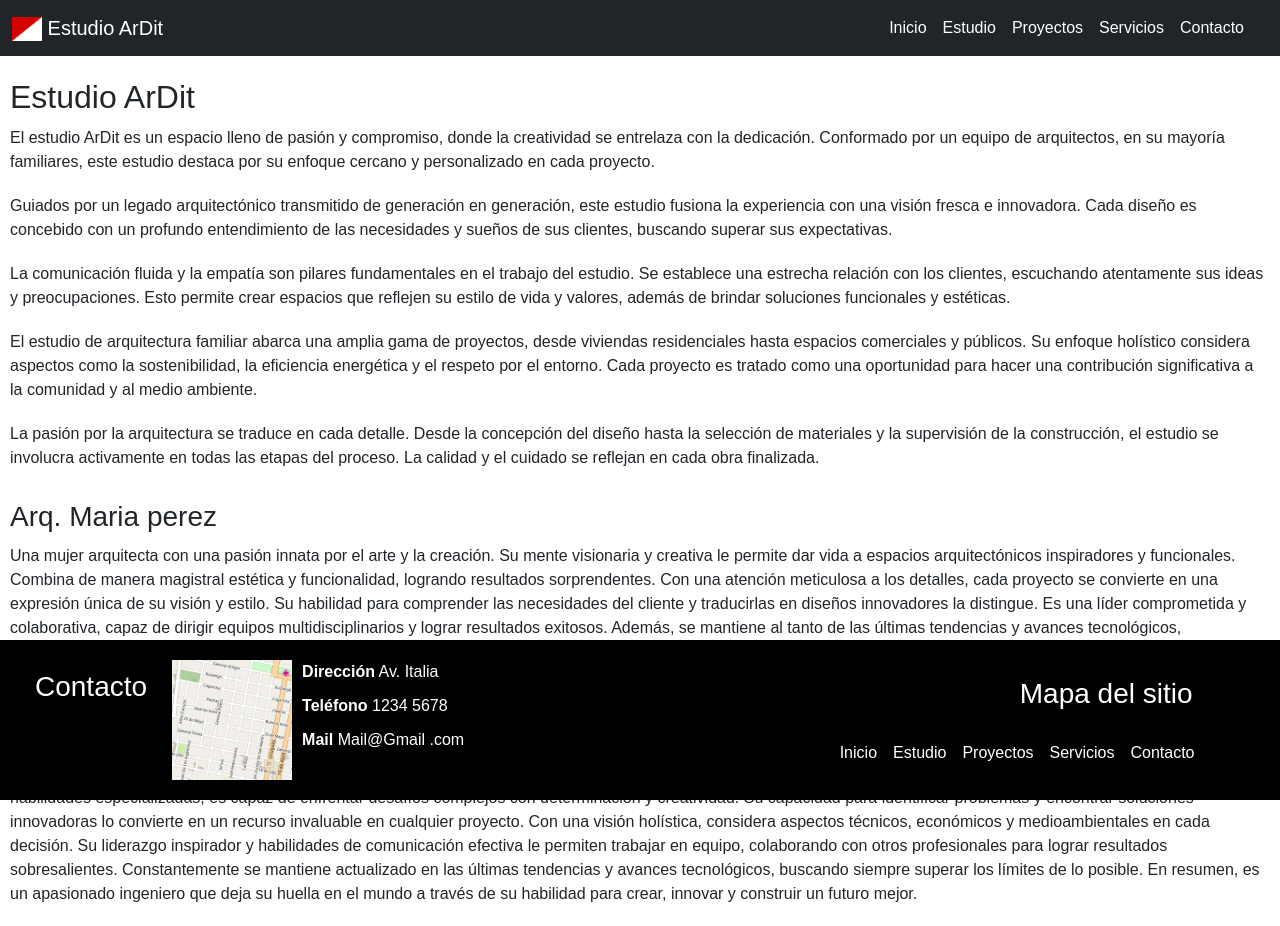
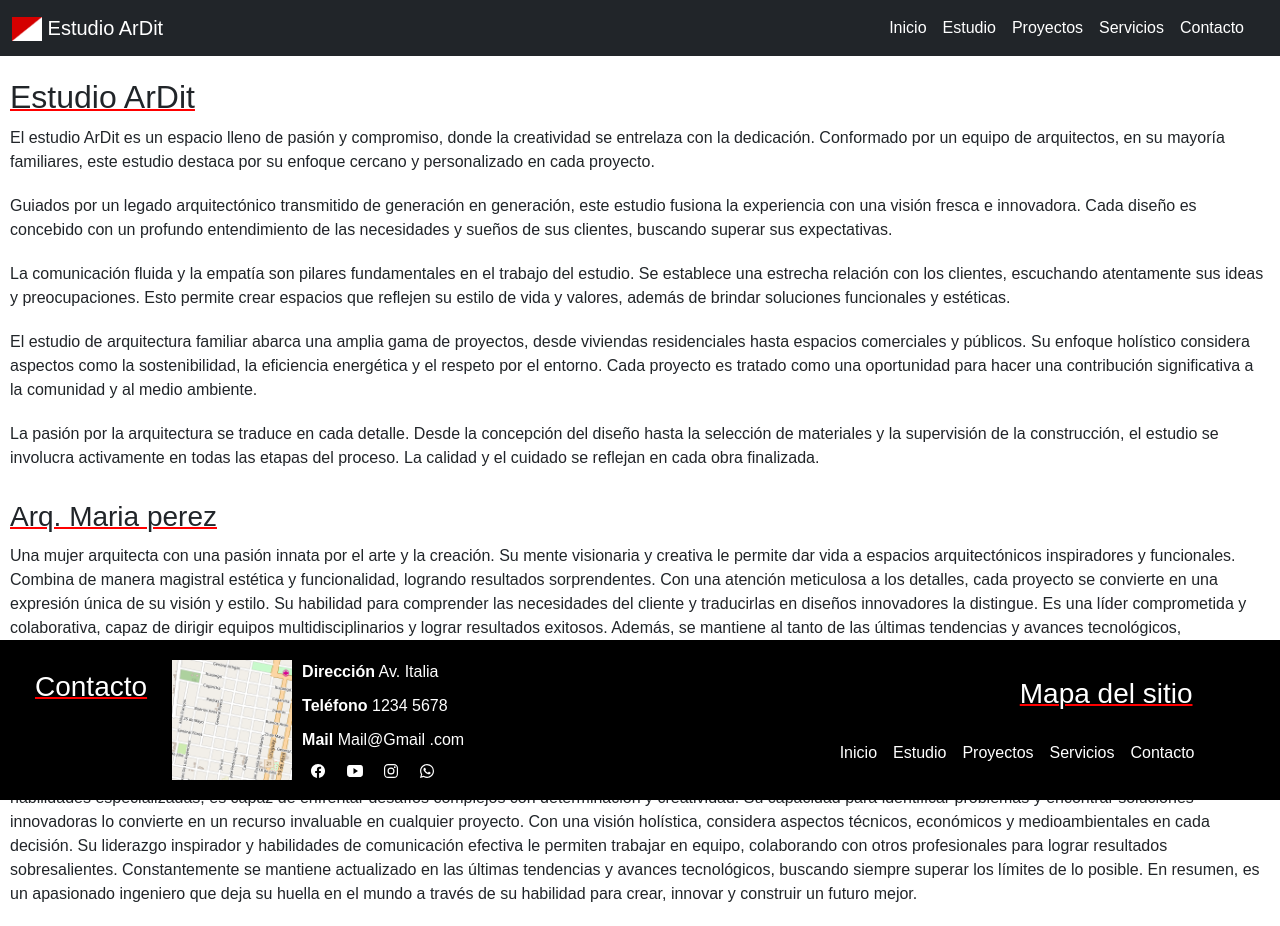
Before and after one commit to SofiaSencion/Estudio-ArDit, a plain HTML site: page html/estudio.html in a window 1280 px wide. Drawn offline with nearby package versions, Linux system fonts and the light colour scheme.

Commit message:
socialMedia

```diff
--- a/css/style.css
+++ b/css/style.css
@@ -29,8 +29,7 @@ main {
 
 h2,
 h3 {
-    border-bottom: 1px rgb(227, 0, 0);
-    /* SUBRAYADO ROJO TITULOS ARREGLAR */
+    text-decoration: underline red 2px;
 }
 
 footer {
@@ -198,19 +197,6 @@ p {
 #infoContacto ul li {
     margin-bottom: 10px;
 }
-/*
-#boton {
-    /*flecha arriba footer*/
-    /*height: 100%;
-    width: 25%;
-    height: 50px;
-    width: 50px;
-    border-radius: 50%;
-    background-color: rgb(70, 70, 70);
-    font-size: xx-large;
-    text-align: center;
-    grid-area: flecha;
-}*/
 
 form {
     display: flex;
@@ -305,3 +291,25 @@ a:hover:not(.titulo){
      width: 100%;
     }
  }
+
+ .iconos{
+    color: white;
+    transition: 0.2;
+    margin: 0 0.5rem;
+ }
+
+ #facebook:hover{
+    color: rgb(0, 108, 202);
+ }
+
+ #instagram:hover{
+    color: rgb(174, 56, 238);
+ }
+
+ #youtube:hover{
+    color: rgb(225, 0, 0);
+ }
+
+ #whatsapp:hover{
+    color: rgb(0, 189, 25);
+ }
--- a/html/estudio.html
+++ b/html/estudio.html
@@ -14,7 +14,7 @@
     <header>
         <nav class="navbar navbar-dark navbar-expand-md bg-dark fixed-top">
             <div class="container-fluid">
-                <a class="navbar-brand" href="../index.html">
+                <a class="navbar-brand titulo" href="../index.html">
                     <img src="../imagenes/fakeLogoArDit.png" alt="Logo ArDit" width="30" height="24" class="d-inline-block align-text-top">
                     Estudio ArDit
                 </a>
@@ -112,6 +112,12 @@
                             <li><strong>Teléfono</strong> 1234 5678</li>
                             <li><strong>Mail</strong> Mail@Gmail .com</li>
                         </ul>
+                        <div id="socialMedia">
+                            <a href="https://www.facebook.com/" target="_blank"><ion-icon name="logo-facebook" id="facebook" class="iconos"></ion-icon></a>
+                            <a href="https://www.youtube.com/" target="_blank"><ion-icon name="logo-youtube" id="youtube" class="iconos"></ion-icon></a>
+                            <a href="https://www.instagram.com/" target="_blank"><ion-icon name="logo-instagram" id="instagram" class="iconos"></ion-icon></a>
+                            <a href="https://web.whatsapp.com/" target="_blank"><ion-icon name="logo-whatsapp" id="whatsapp" class="iconos"></ion-icon></a>
+                        </div>
                     </div>
                 </div>
             </div>
@@ -128,6 +134,8 @@
         </div>
     </footer>
 
+    <script type="module" src="https://unpkg.com/ionicons@7.1.0/dist/ionicons/ionicons.esm.js"></script><!--Ionicons-->
+    <script nomodule src="https://unpkg.com/ionicons@7.1.0/dist/ionicons/ionicons.js"></script> <!--Ionicons-->
     <script src="https://cdn.jsdelivr.net/npm/bootstrap@5.3.0-alpha3/dist/js/bootstrap.bundle.min.js" integrity="sha384-ENjdO4Dr2bkBIFxQpeoTz1HIcje39Wm4jDKdf19U8gI4ddQ3GYNS7NTKfAdVQSZe" crossorigin="anonymous"></script> <!--BOOTSTRAP-->
 </body>
 </html>
```
Also changed, not shown: html/contacto.html (+9 -1 lines), html/proyectos.html (+10 -2 lines), html/servicios.html (+9 -1 lines), index.html (+9 -1 lines).
